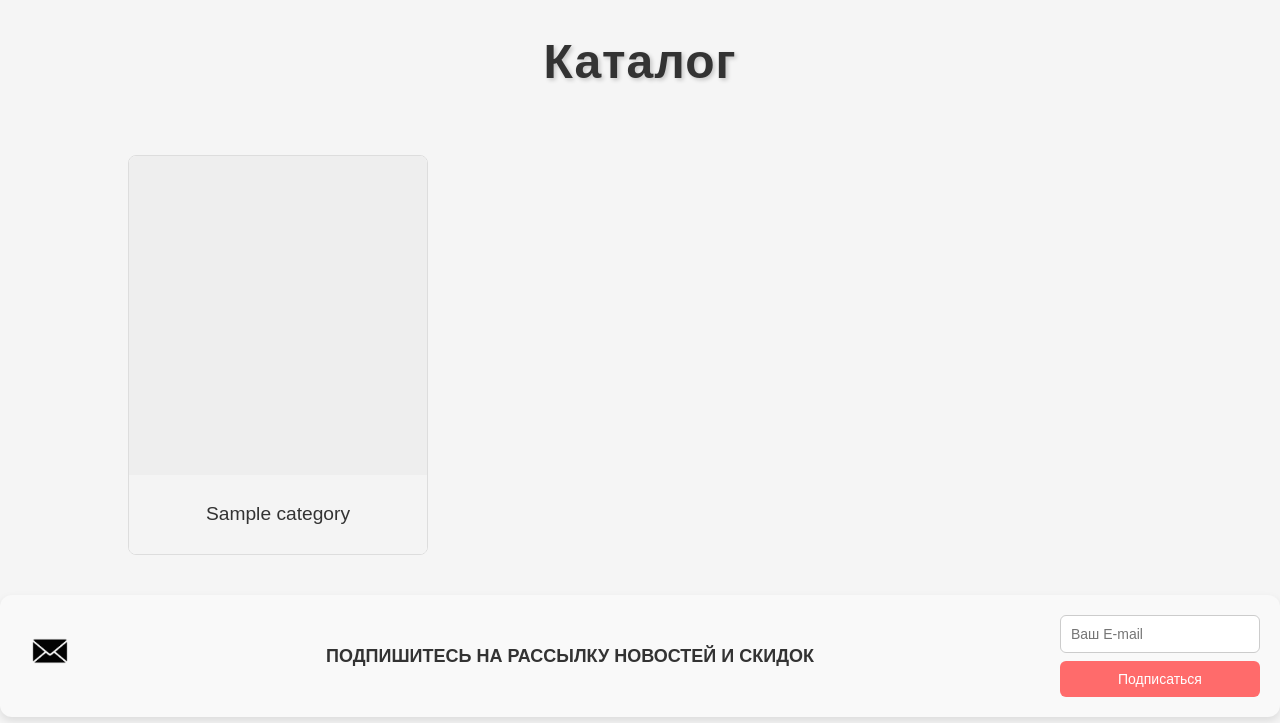
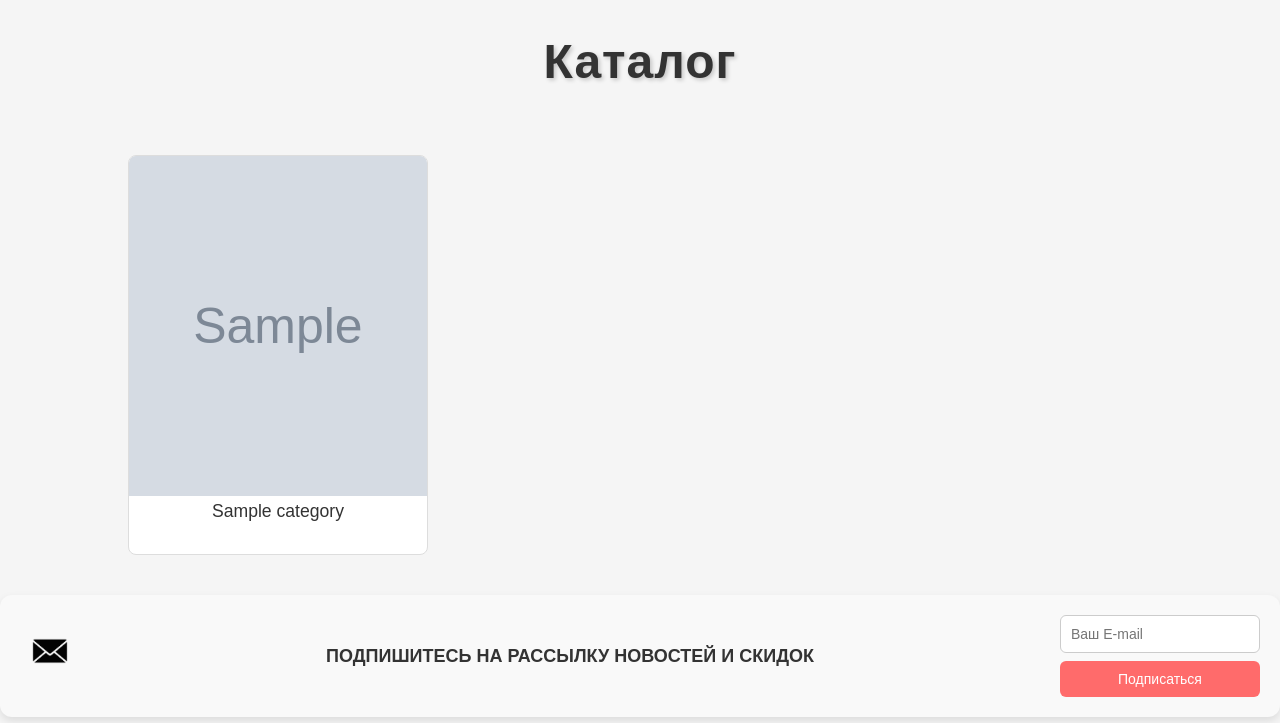
Before and after one commit to Baranotik15/My_project, a Django app: page / in a window 1280 px wide. Shown: the part 142-865 px from the top of the page. Run offline with Django 5.2, Linux system fonts and the light colour scheme; tables that the repository leaves empty hold one stand-in row (values such as "Sample post"); grey boxes marked "Sample" are stand-in pictures.

Commit message:
add media for category

```diff
--- a/shopPj/products/models.py
+++ b/shopPj/products/models.py
@@ -3,6 +3,12 @@ from django.db import models
 
 class Category(models.Model):
     name = models.CharField(max_length=255, unique=True)
+    image_url = models.URLField(
+        max_length=500,
+        null=True,
+        blank=True,
+        default=None,
+    )
 
     def __str__(self):
         return self.name
--- a/shopPj/static/home_page/css/home.css
+++ b/shopPj/static/home_page/css/home.css
@@ -64,19 +64,23 @@ button:hover {
 }
 
 .category-image {
-  height: 320px;
+  width: 100%;
+  height: 340px;
   background-color: #eee;
+  display: flex;
+  justify-content: center;
+  align-items: center;
+}
+
+.category-image img {
+  width: 100%;
+  height: 100%;
+  object-fit: cover;
 }
 
 .category-name {
-  height: 80px;
-  padding: 10px;
-  background-color: #f4f4f4;
+  font-size: 1.1rem;
   text-align: center;
-  display: flex;
-  align-items: center;
-  justify-content: center;
-  font-size: 1.2rem;
   color: #333;
 }
 
--- a/shopPj/templates/core/home.html
+++ b/shopPj/templates/core/home.html
@@ -10,8 +10,11 @@
       <a href="{% url 'product_list' category_id=category.id %}" class="category-item-link">
         <div class="category-item">
           <div class="category-image">
-            <!-- Need to update -->
-            <img src="{{ category.image.url }}" alt="{{ product.name }}">
+            {% if category.image_url %}
+              <img src="{{ category.image_url }}" alt="{{ category.name }}">
+            {% else %}
+              <p>Изображение отсутствует</p>
+            {% endif %}
           </div>
           <div class="category-name">
             {{ category.name }}
```
Also changed, not shown: shopPj/products/migrations/0005_category_image_url.py (added).
